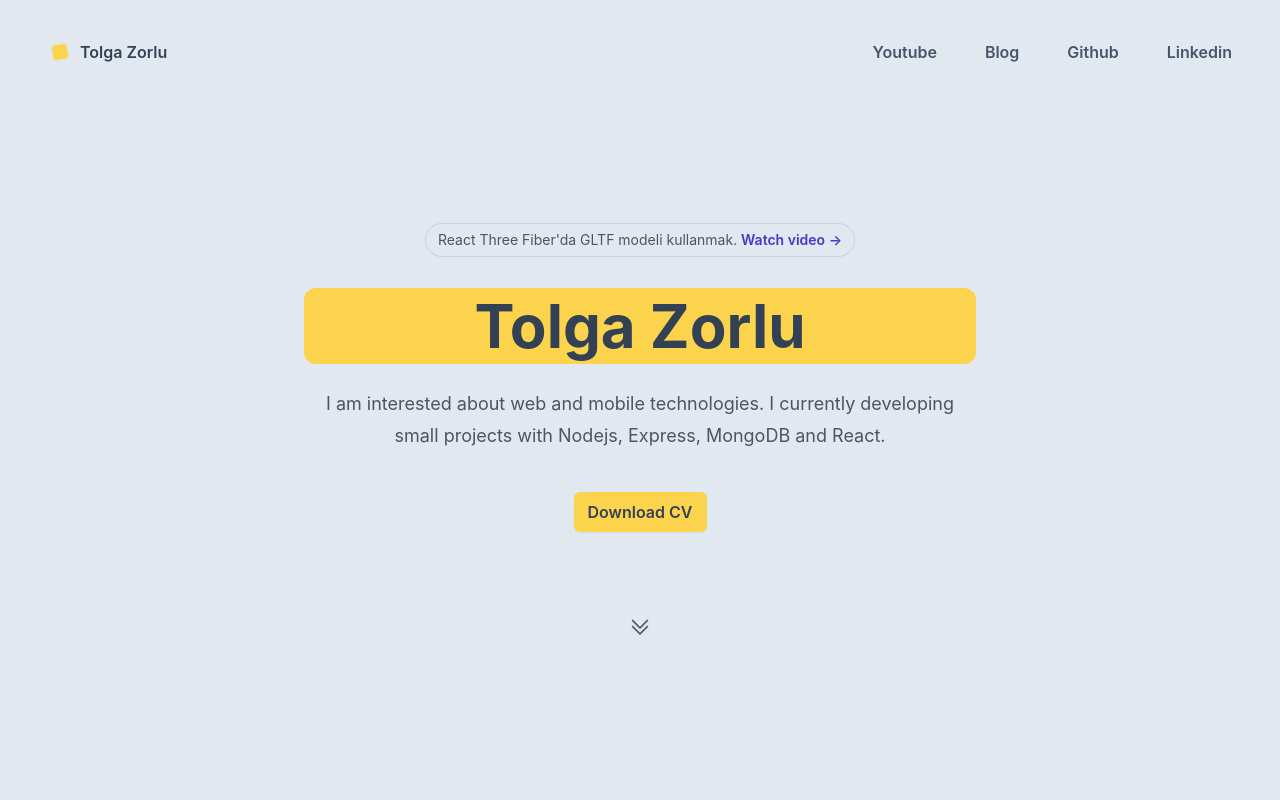
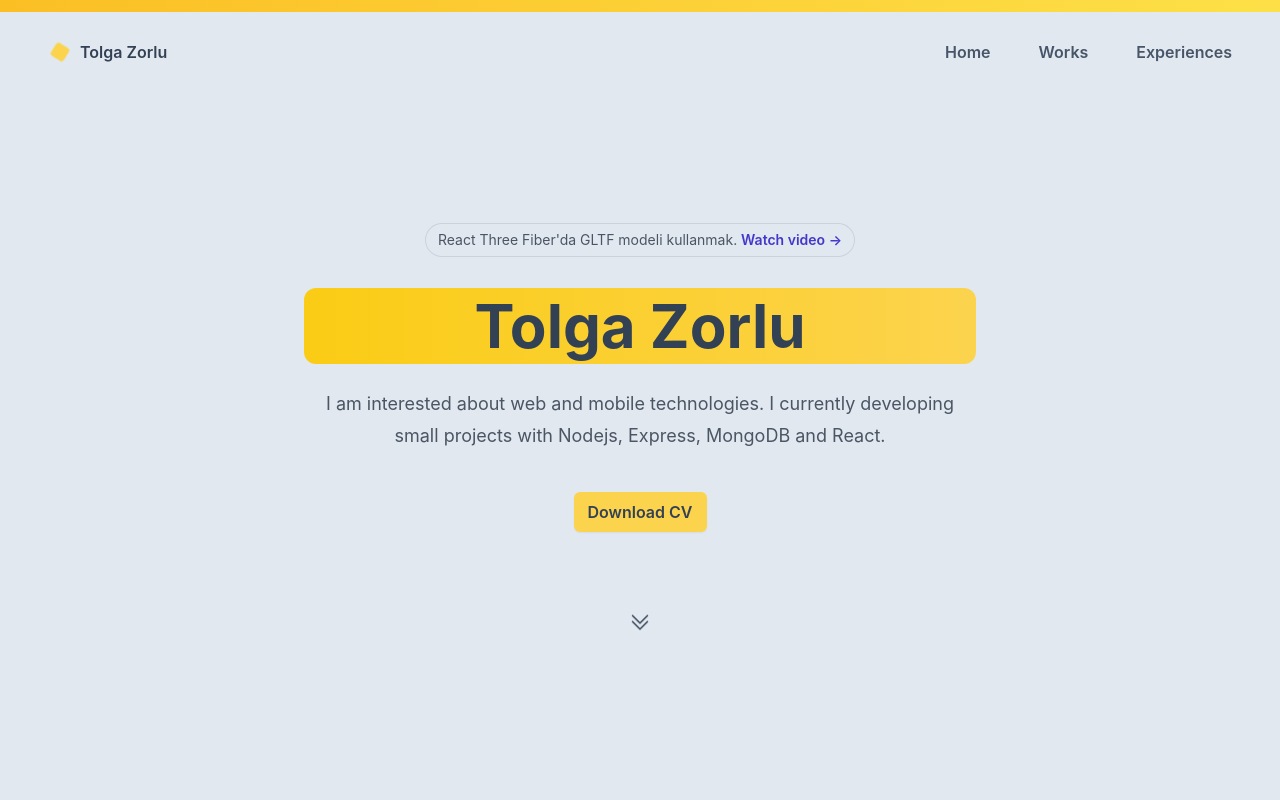
Before and after one commit to tolgazorlu/tolgdev, a React (Vite) app: page / in a window 1280 px wide. Shown: the top 800 px of the page. Built offline with nearby package versions, Linux system fonts and the light colour scheme.

Commit message:
Homepage | scroll added, navbar links added

```diff
--- a/src/App.jsx
+++ b/src/App.jsx
@@ -2,10 +2,16 @@ import Navbar from "./components/Navbar";
 import Hero from "./components/Hero";
 import Portfolio from "./components/Portfolio";
 import Experiences from "./components/Experiences";
+import {motion, useScroll} from 'framer-motion'
 
 function App() {
+  const { scrollYProgress } = useScroll();
   return (
-    <div className="bg-slate-200 snap-y snap-mandatory h-screen overflow-scroll">
+    <div className="bg-slate-200 snap-y snap-mandatory h-screen">
+      <motion.div
+        className="fixed top-0 left-0 right-0 h-3 bg-gradient-to-r from-amber-400 to-yellow-300"
+        style={{ scaleX: scrollYProgress }}
+      />
       <Navbar />
       <Hero />
       <Portfolio />
--- a/src/components/Experiences.jsx
+++ b/src/components/Experiences.jsx
@@ -2,7 +2,7 @@ import React from "react";
 
 export default function Experiences() {
   return (
-    <div className="h-screen w-full flex flex-col justify-center items-center snap-center gap-10">
+    <div id="experiences" className="bg-slate-200 h-screen w-full flex flex-col justify-center items-center snap-center gap-10 p-10">
       <div>
         <span className="text-2xl font-bold text-slate-700">
           My Experiences
--- a/src/components/Hero.jsx
+++ b/src/components/Hero.jsx
@@ -2,7 +2,7 @@ import { motion } from "framer-motion";
 
 export default function Example() {
   return (
-    <main className="snap-center">
+    <main className="snap-center" id="home">
       <div className="relative px-6 lg:px-8 z-0">
         <div className="mx-auto max-w-2xl py-32 sm:py-48 lg:py-56">
           <div className="hidden sm:mb-8 sm:flex sm:justify-center">
@@ -18,7 +18,7 @@ export default function Example() {
             </div>
           </div>
           <div className="text-center">
-            <h1 className="text-4xl font-bold text-slate-700 bg-amber-300 rounded-xl p-2 sm:text-6xl">
+            <h1 className="text-4xl font-bold text-slate-700 bg-gradient-to-r to-amber-300 from-yellow-400 rounded-xl p-2 sm:text-6xl">
               Tolga Zorlu
             </h1>
             <p className="mt-6 text-lg leading-8 text-gray-600">
--- a/src/components/Navbar.jsx
+++ b/src/components/Navbar.jsx
@@ -3,10 +3,9 @@ import { Bars3Icon, XMarkIcon } from "@heroicons/react/24/outline";
 import { useState } from "react";
 
 const navigation = [
-  { name: "Youtube", href: "https://www.youtube.com/@tolgzorlu/videos"},
-  { name: "Blog", href: "https://medium.com/@tolgazorlu17"},
-  { name: "Github", href: "https://github.com/tolgazorlu?tab=repositories"},
-  { name: "Linkedin", href: "https://www.linkedin.com/in/tolgazorlu/"},
+  { name: "Home", href: "#home"},
+  { name: "Works", href: "#works"},
+  { name: "Experiences", href: "#experiences"},
 ];
 
 export default function Navbar() {
--- a/src/components/Portfolio.jsx
+++ b/src/components/Portfolio.jsx
@@ -27,12 +27,12 @@ const works = [
 
 export default function Portfolio() {
   return (
-    <div className="h-screen w-full flex flex-col justify-center items-center snap-center gap-10">
+    <div id="works" className="bg-slate-200 lg:h-screen w-full flex flex-col justify-center items-center snap-center gap-10">
       <div>
         <span className="text-2xl font-bold text-slate-700">My Works</span>
       </div>
 
-      <div className="flex flex-row gap-5">
+      <div className="flex flex-col lg:flex-row gap-5">
         {works.map((item, index) => {
           return (
             <Card
--- a/src/index.css
+++ b/src/index.css
@@ -19,3 +19,10 @@ main,
 body {
   font-family: inter;
 }
+
+/* CUSTOM  SCROLL BAR  */
+
+/* width */
+::-webkit-scrollbar {
+  width: 0;
+}
```
